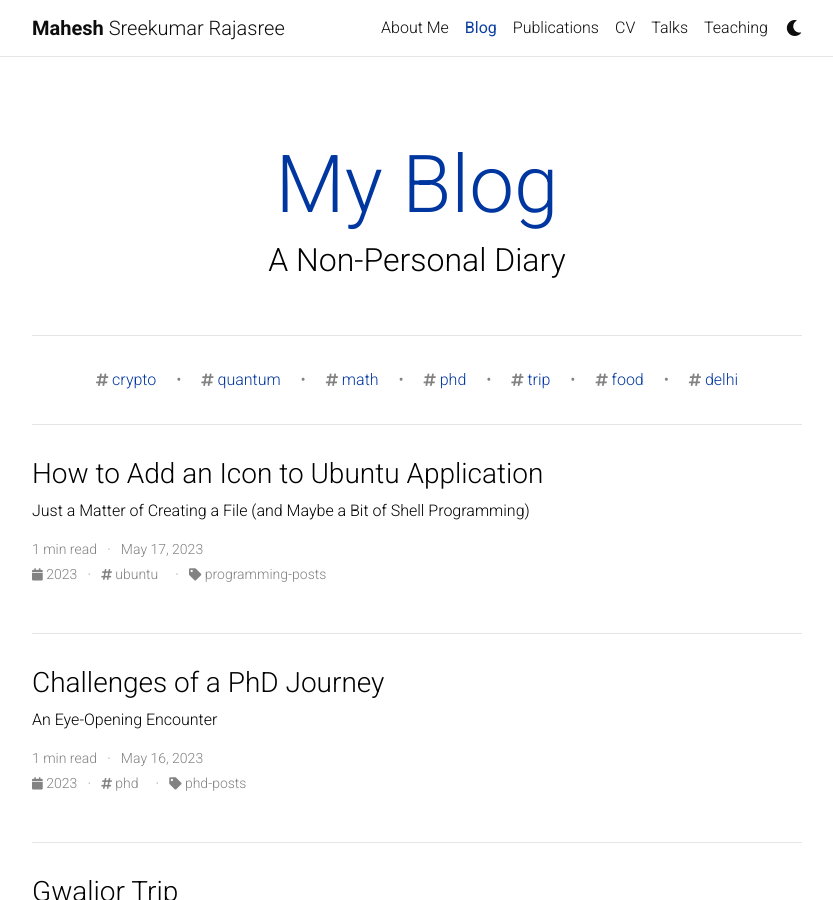
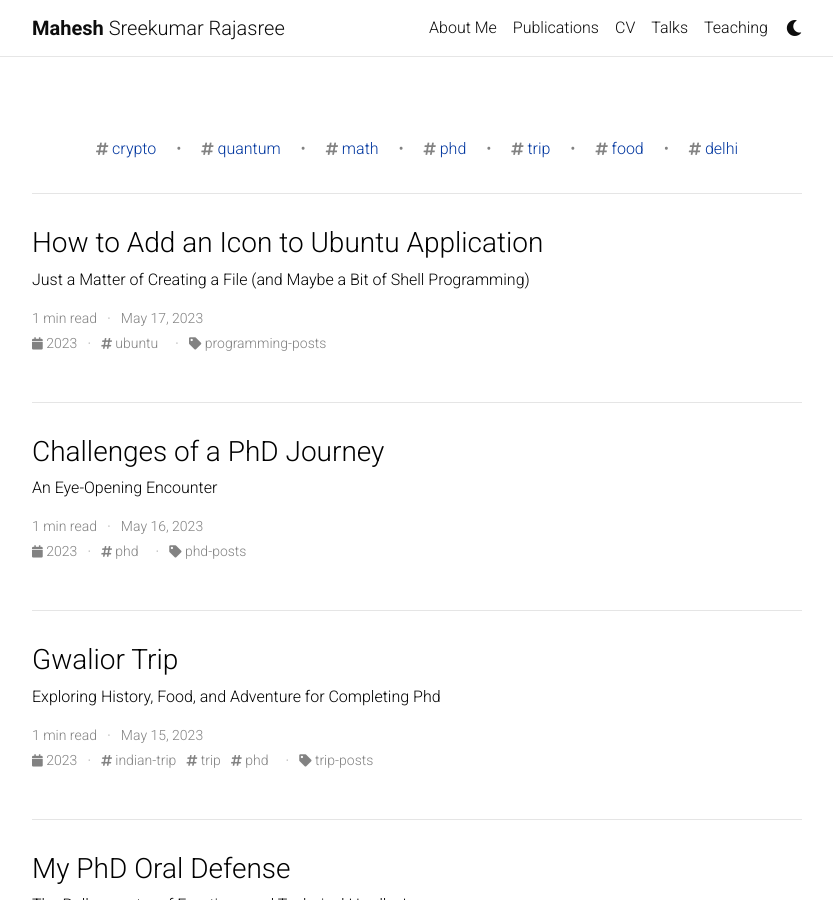
Before and after one commit to Mahe94/mahe94.github.io, a Jekyll site: the page built from blog/index.html, in a window 1280 px wide and 900 px high. Shown: the whole window, without its empty margins (223-1056 px from the left). Built offline with Jekyll 4.4.1, drawn with Linux system fonts in a browser that asks for light colours; the list of posts is cut into pages by our own code; comment, search, counter and statistics services are not loaded; a style sheet for code colours, icons or effects is not loaded.

Commit message:
Update _config.yml

```diff
--- a/_config.yml
+++ b/_config.yml
@@ -120,10 +120,10 @@ bing_site_verification:  # out your bing-site-verification ID (Bing Webmaster)
 # Blog
 # -----------------------------------------------------------------------------
 
-blog_name: My Blog # blog_name will be displayed in your blog page
-blog_nav_title:  Blog # your blog must have a title for it to be displayed in the nav bar
-blog_description: A Non-Personal Diary
-permalink: /blog/:year/:title/
+blog_name: # My Blog # blog_name will be displayed in your blog page
+blog_nav_title: # Blog # your blog must have a title for it to be displayed in the nav bar
+blog_description: # A Non-Personal Diary
+permalink: # /blog/:year/:title/
 
 # Pagination
 pagination:
```
